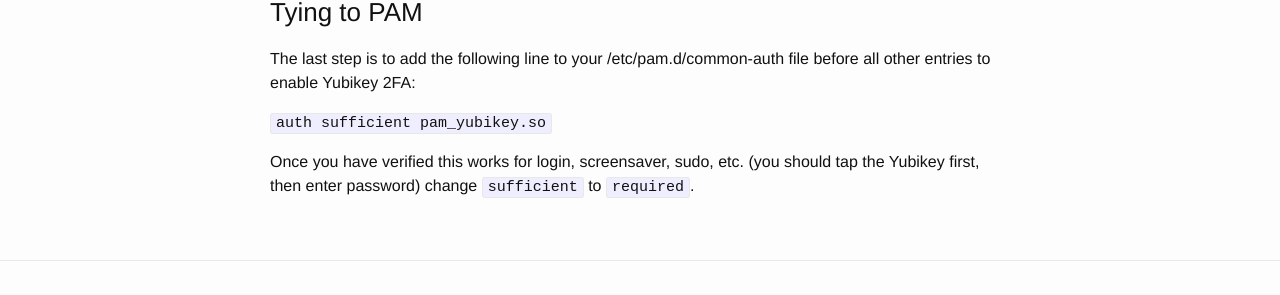
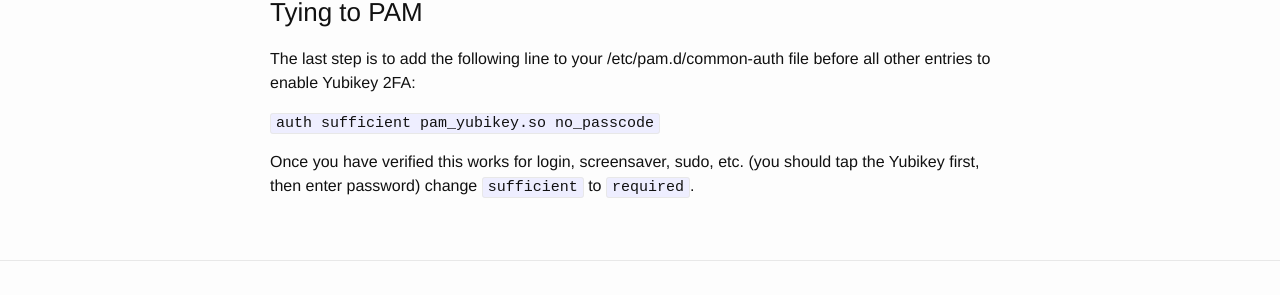
Before and after one commit to ranok/ranok.github.io, a Jekyll site: the page built from _posts/2015-10-26-local-linux-2fa.markdown, in a window 1280 px wide. Shown: the part 1082-1377 px from the top of the page. Built offline with Jekyll 4.4.1, drawn with Linux system fonts in a browser that asks for light colours.

Commit message:
Updated to pass no_passcode argument
Signed-off-by: Jacob Torrey <torreyj@ainfosec.com>

````diff
--- a/_posts/2015-10-26-local-linux-2fa.markdown
+++ b/_posts/2015-10-26-local-linux-2fa.markdown
@@ -33,6 +33,6 @@ The YubiKey AES key must be known to provision the system, I had a free key sitt
 ### Tying to PAM
 The last step is to add the following line to your /etc/pam.d/common-auth file before all other entries to enable Yubikey 2FA:
 
-```auth sufficient pam_yubikey.so```
+```auth sufficient pam_yubikey.so no_passcode```
 
 Once you have verified this works for login, screensaver, sudo, etc. (you should tap the Yubikey first, then enter password) change ```sufficient``` to ```required```.
````
